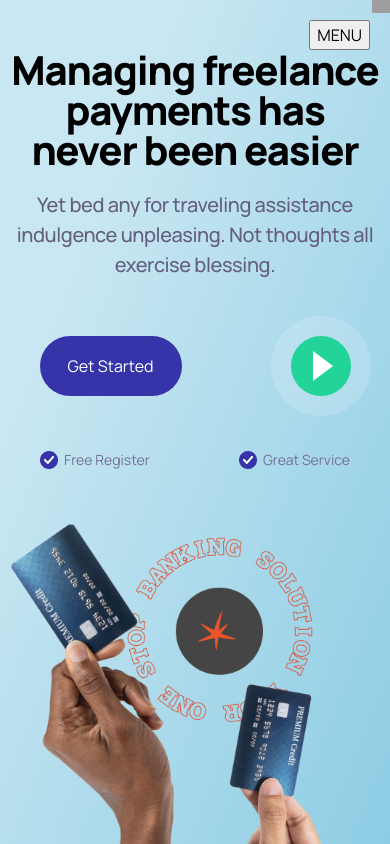
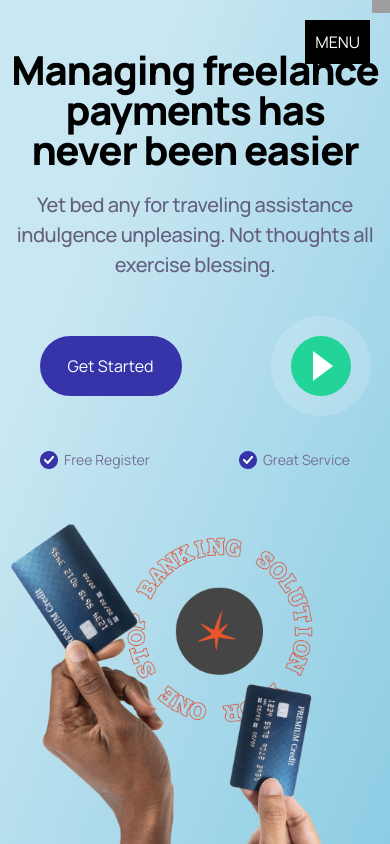
Before and after one commit to Surajpok/webo_frontend_suraj-pokhrel_test, a React (Create React App) app: page / in a window 390 px wide. Shown: the top 844 px of the page. Built offline with nearby package versions, Linux system fonts and the light colour scheme; grey boxes are pictures that could not be loaded.

Commit message:
footer completed

```diff
--- a/src/assets/scss/Header.scss
+++ b/src/assets/scss/Header.scss
@@ -80,6 +80,10 @@
             position: absolute;
             right: 2rem;
             top: 2rem;
+            border: none;
+            color: white;
+            background-color: $primary-color;
+            padding: 1rem;
         }
 
         .header {
```
